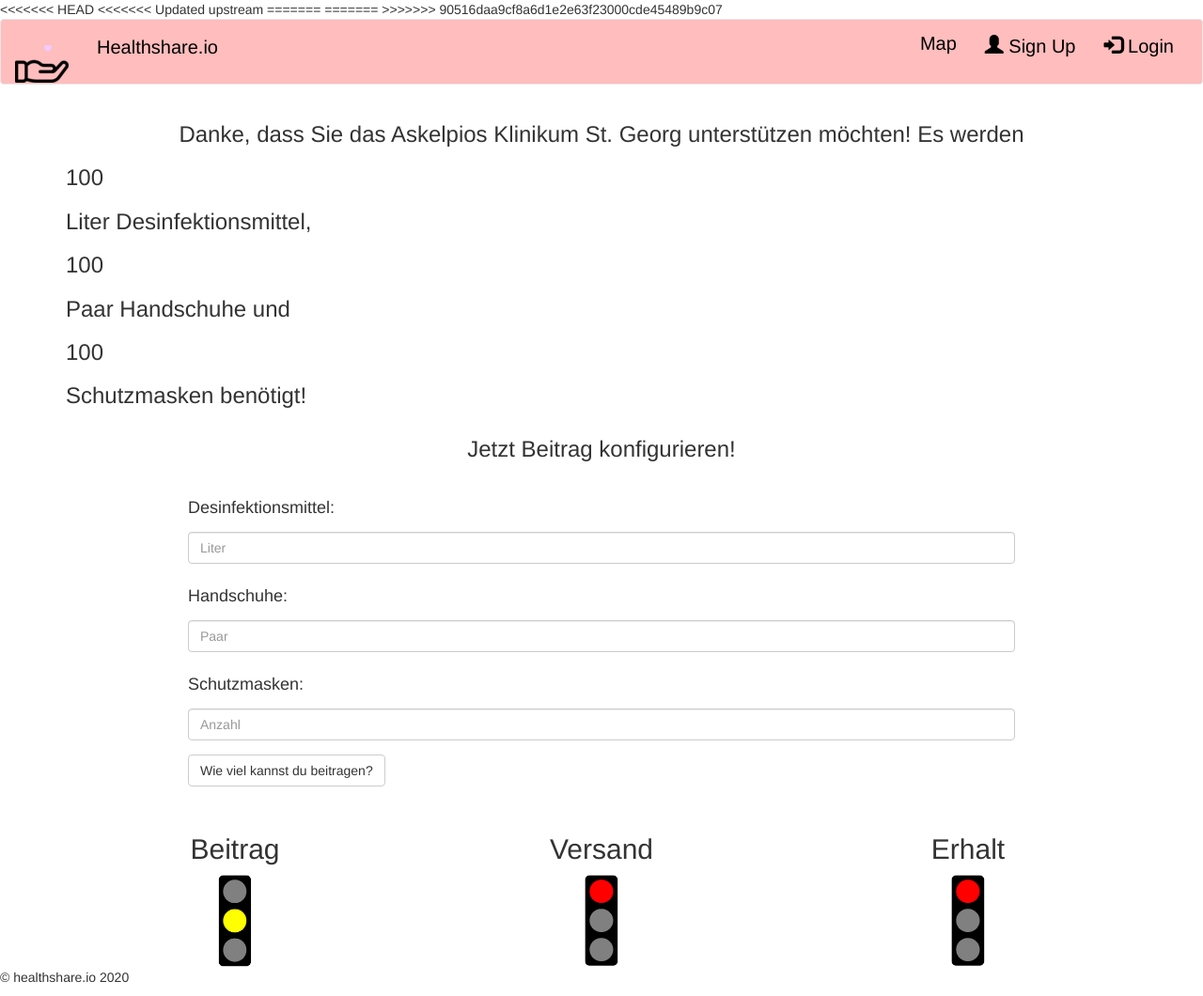
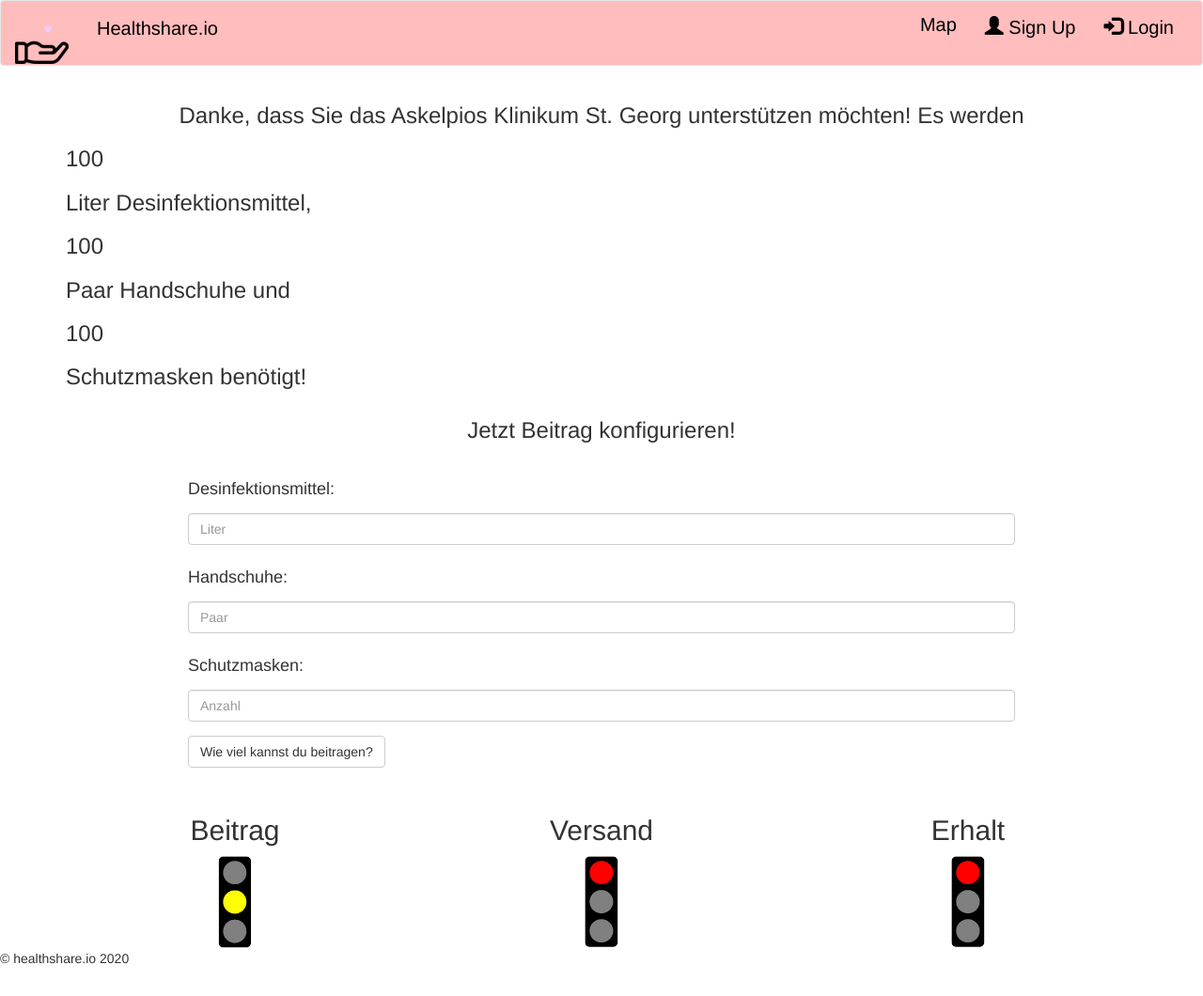
Before and after one commit to wolffbe/healthshareio, a Flask app: page /delivery in a window 1280 px wide. Shown: the whole page at 94% size. After the commit the page ends 1026 px from the top, so only its background shows below. Run offline with Flask 2, Linux system fonts and the light colour scheme; some libraries are stand-ins or nearby versions.

Commit message:
cleaned code

```diff
--- a/templates/delivery.html
+++ b/templates/delivery.html
@@ -1,8 +1,3 @@
-<<<<<<< HEAD
-<<<<<<< Updated upstream
-=======
-=======
->>>>>>> 90516daa9cf8a6d1e2e63f23000cde45489b9c07
 <!DOCTYPE html>
 <html lang="en">
 
```
Also changed, not shown: templates/index.html (+0 -8 lines).
